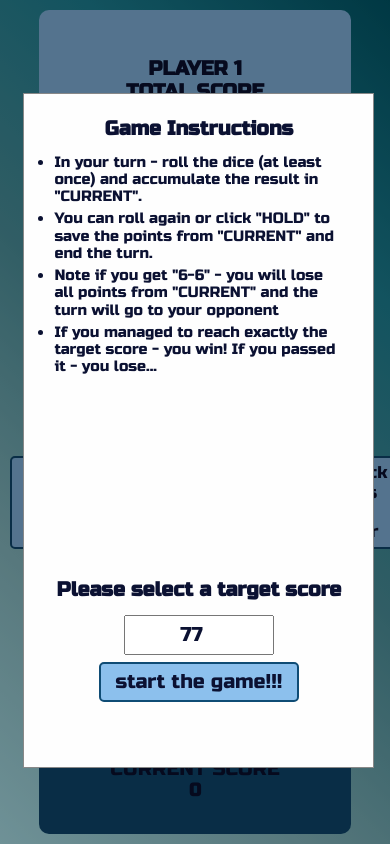
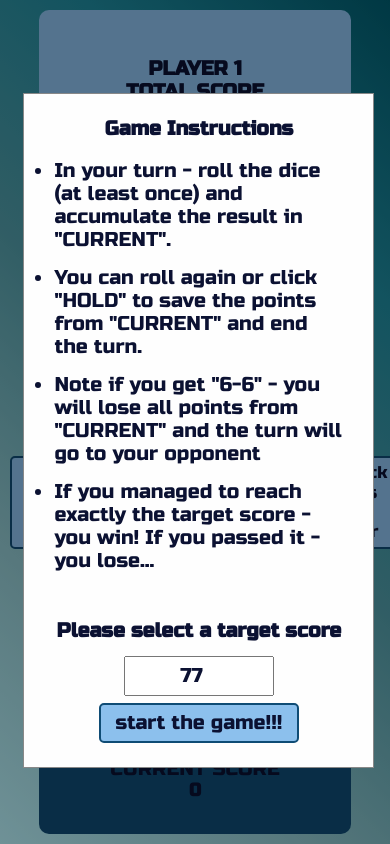
Before and after one commit to ArturLabenskyy/Weekend-5-Cube-Game, a plain HTML site: page index.html in a window 390 px wide. Drawn offline with nearby package versions, Linux system fonts and the light colour scheme.

Commit message:
responsive ver 3.0

```diff
--- a/css/style.css
+++ b/css/style.css
@@ -75,16 +75,6 @@ h2 {
     text-align: center;
 }
 
-
-
-/* .cube1 {
-    background: url(../assets/images/dice1.png) no-repeat center center/cover;
-}
-
-.cube2 {
-    background: url(../assets/images/dice6.png) no-repeat center center/cover;
-} */
-
 .hidden1 {
     display: none;
 }
@@ -139,18 +129,27 @@ h2 {
 
 li {
     list-style:disc;
-    font-size: 1.5rem;
+    font-size: 2rem;
     text-align: left;
     margin: 5px 0;
+    padding: .5rem 0;
+}
+
+.modal-top-content {
+    margin: 0 3rem;
 }
 
 .modal-bot-content {
+    margin: 0 1rem;
     display: flex;
     flex-direction: column;
     align-items: center;
+    justify-content: center;
     height: 30%;
     width: 100%;
 }
+
+
 
 /* Smartphones */
 @media only screen and (max-width: 500px) {
@@ -233,6 +232,8 @@ li {
 
 }
 
+
+/* ---------Tablets------------ */
 @media(min-width: 501px) and (max-width: 1024px) {
     .modal-content {
         justify-content: center;
```
